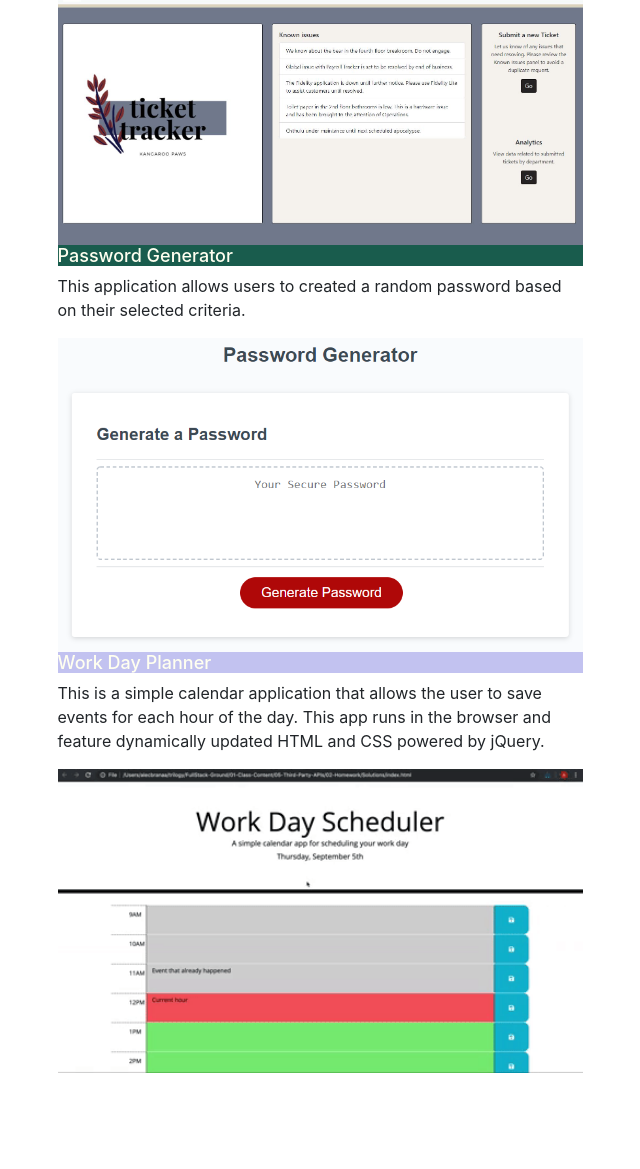
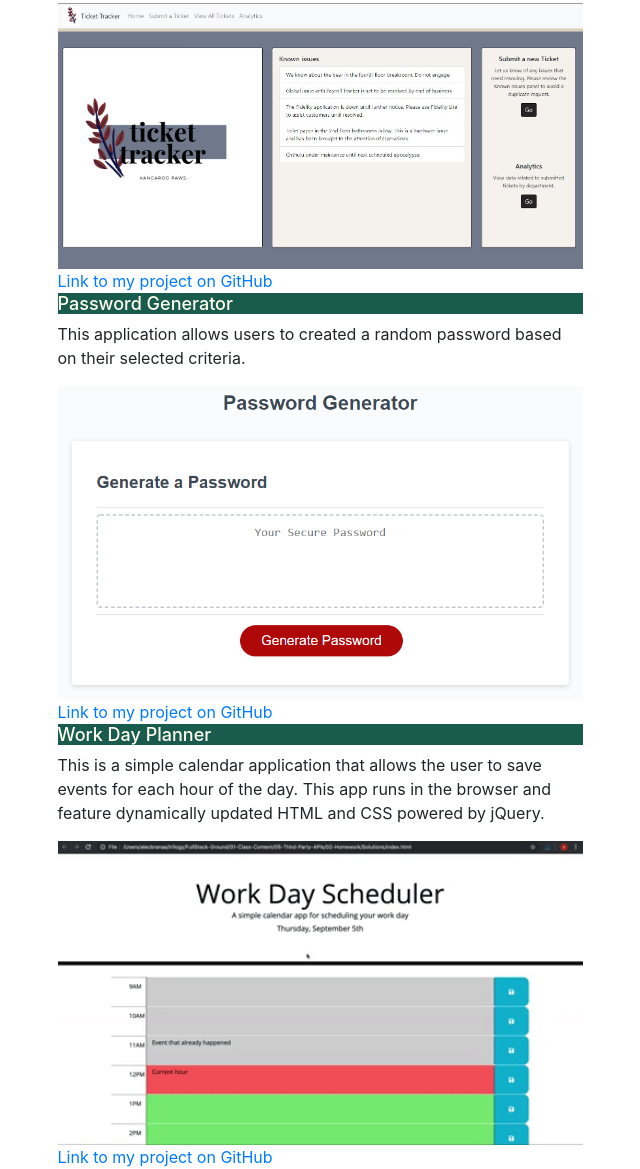
Before and after one commit to adhamera/adhamera.github.io, a plain HTML site: page portfolio.html in a window 1280 px wide. Shown: the part 946-2115 px from the top of the page, without its empty margins (320-960 px from the left). Before the commit the page ends 2019 px from the top, so only its background shows below. Drawn offline with nearby package versions, Linux system fonts and the light colour scheme.

Commit message:
new readme

```diff
--- a/portfolio.html
+++ b/portfolio.html
@@ -53,6 +53,7 @@ font-family: 'Sacramento', cursive;
         <p class="white">This website if for people planning a day trip to get back into nature. They will recieve directions, hiking trail suggestions, and the weather for the day they were planning their trip.
         </p>
         <img src="tutorial.gif" alt="Project1" style="width:100%">
+        <a href="https://github.com/adhamera/DayPlannerApp">Link to my project on GitHub</a>
     </div>
 </div>
 </div>
@@ -65,6 +66,7 @@ font-family: 'Sacramento', cursive;
         This is a service desk application that allows users to track issues by submitting, viewing, modifying, or deleting tickets. Users can also view analytics about the submitted tickets powered by Chart.js. Once tickets are submitted, you can update the ticket's notes, change the ticket's completed status to true, or remove the ticket from the database..
     </p>
     <img src="Screenshot of homepage.JPG" alt="Project2" style="width:100%">
+    <a href="https://github.com/adhamera/TicketTracker">Link to my project on GitHub</a>
 </div>
 </div>
 </div>
@@ -76,16 +78,18 @@ font-family: 'Sacramento', cursive;
         <p class="white">This application allows users to created a random password based on their selected criteria.
         </p>
         <img src="javascript_hw.png" alt="Project3" style="width:100%">
+        <a href="https://github.com/adhamera/password-generator">Link to my project on GitHub</a>
     </div>
 </div>
 </div>
     <div class="container">
         <div clas="row">
             <div class="col-md-6 offset-md-3">
-             <h3 style="background-color:#c2c2f0; color: ivory; font-size: large;">Work Day Planner</h3>
+             <h3 style="background-color:#195c4d; color: ivory; font-size: large;">Work Day Planner</h3>
             <p class="white"> This is a simple calendar application that allows the user to save events for each hour of the day. This app runs in the browser and feature dynamically updated HTML and CSS powered by jQuery.
             </p>
             <img src="workday.gif" alt="Project4" style="width:100%">
+            <a href="https://github.com/adhamera/Work-Day">Link to my project on GitHub</a>
         </div>
     </div>
     </div>
```
Also changed, not shown: index.html (+1 -0 lines), Screenshot (47).png (added), 1 other file.
